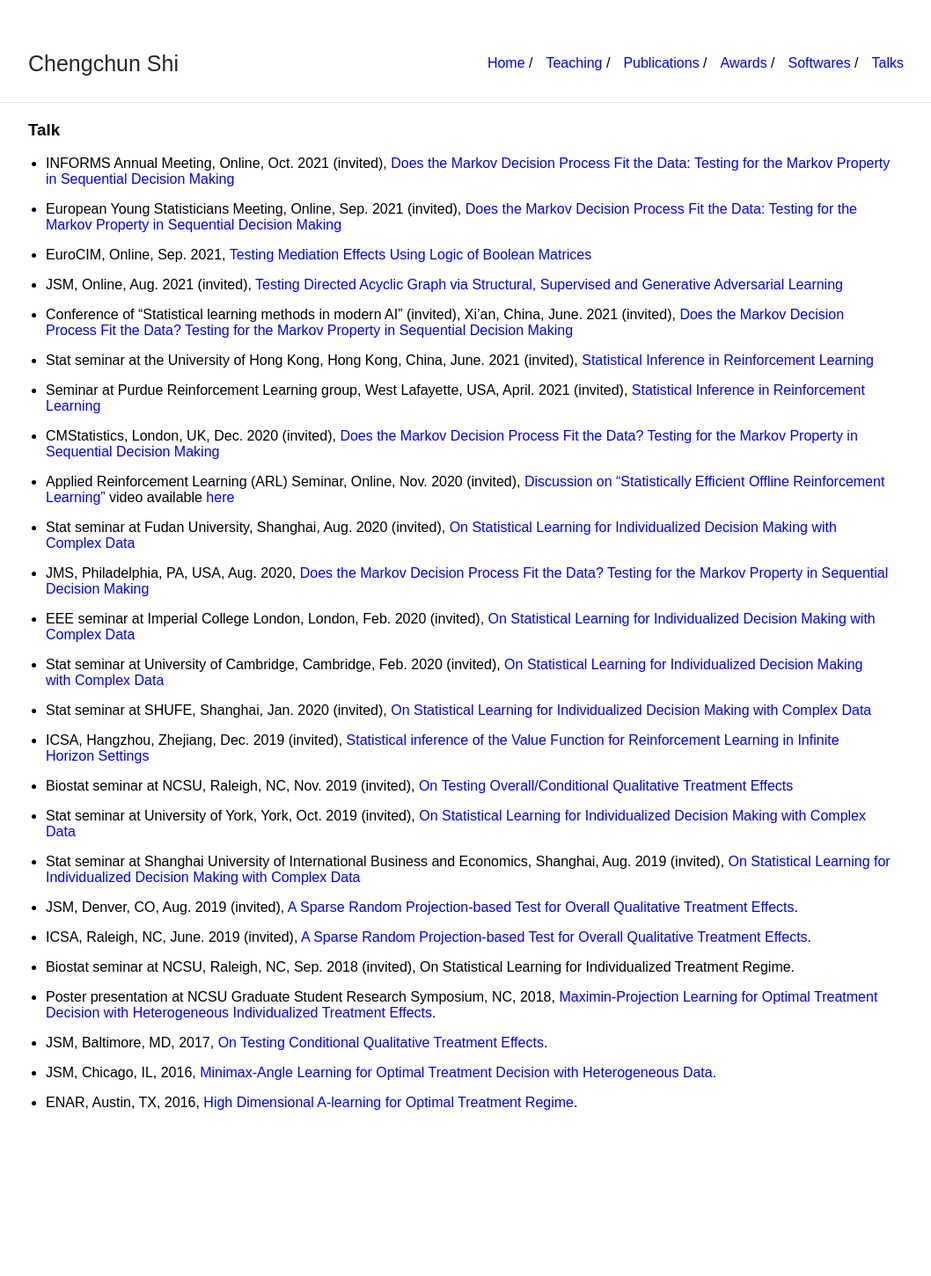
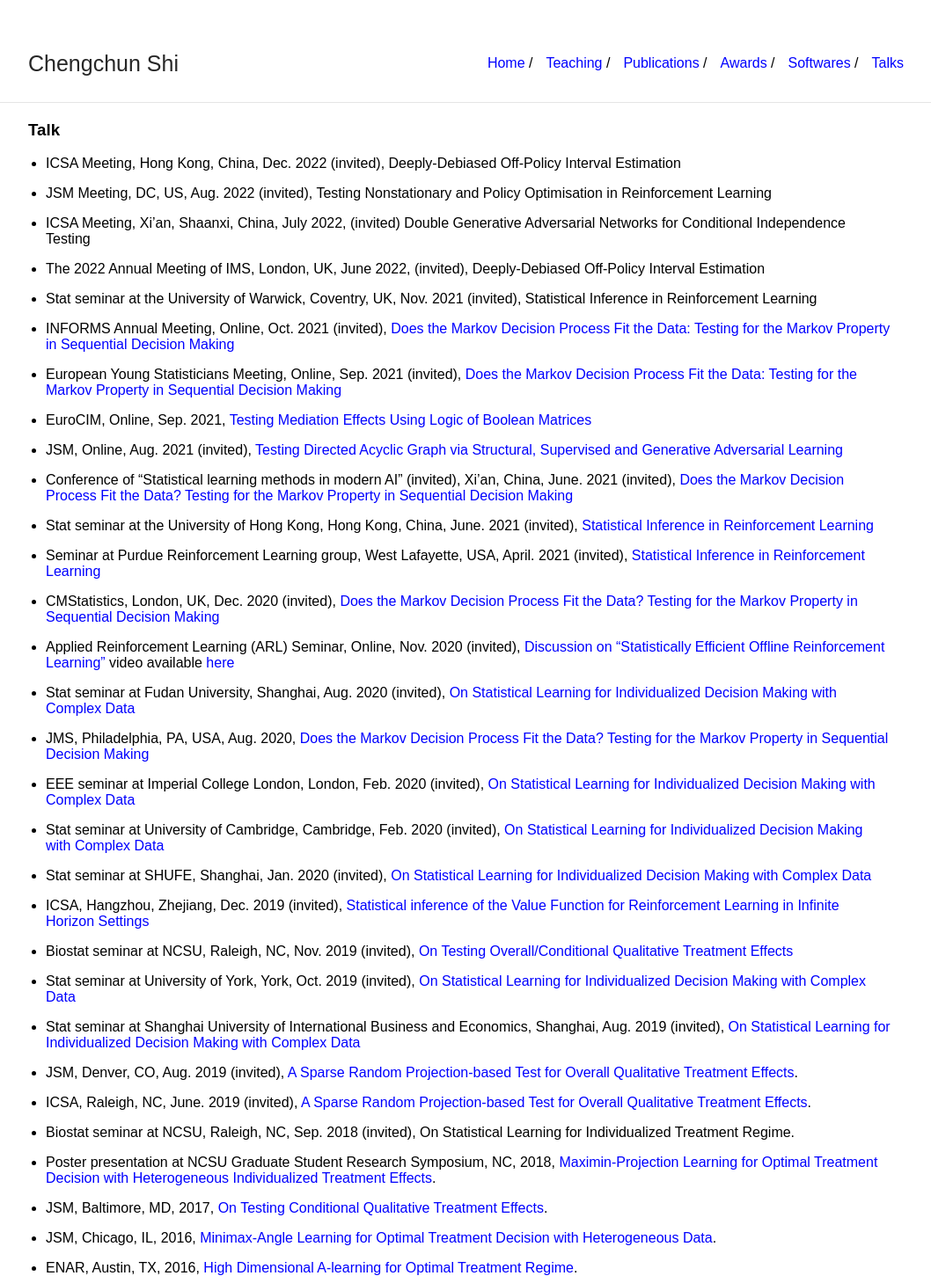
Before and after one commit to callmespring/callmespring.github.io, a Jekyll site: the page built from talk.md, in a window 1280 px wide. Shown: the whole page at 88% size, without its empty margins (108-1166 px from the left). Built offline with Jekyll 4.4.1, drawn with Linux system fonts in a browser that asks for light colours; before the commit the page ends 1263 px from its top, so only the background shows below that.

Commit message:
Update talk.md

```diff
--- a/talk.md
+++ b/talk.md
@@ -4,6 +4,16 @@ title: Talk
 ---
 
 ### Talk
+
+* ICSA Meeting, Hong Kong, China, Dec. 2022 (invited), Deeply-Debiased Off-Policy Interval Estimation
+
+* JSM Meeting, DC, US, Aug. 2022 (invited), Testing Nonstationary and Policy Optimisation in Reinforcement Learning
+
+* ICSA Meeting, Xi'an, Shaanxi, China, July 2022, (invited) Double Generative Adversarial Networks for Conditional Independence Testing
+
+* The 2022 Annual Meeting of IMS, London, UK, June 2022, (invited), Deeply-Debiased Off-Policy Interval Estimation
+
+* Stat seminar at the University of Warwick, Coventry, UK, Nov. 2021 (invited),  Statistical Inference in Reinforcement Learning
 
 * INFORMS Annual Meeting, Online, Oct. 2021 (invited), [Does the Markov Decision Process Fit the Data: Testing for the Markov Property in Sequential Decision Making](./slides/slides_middle.pdf)
 
```
